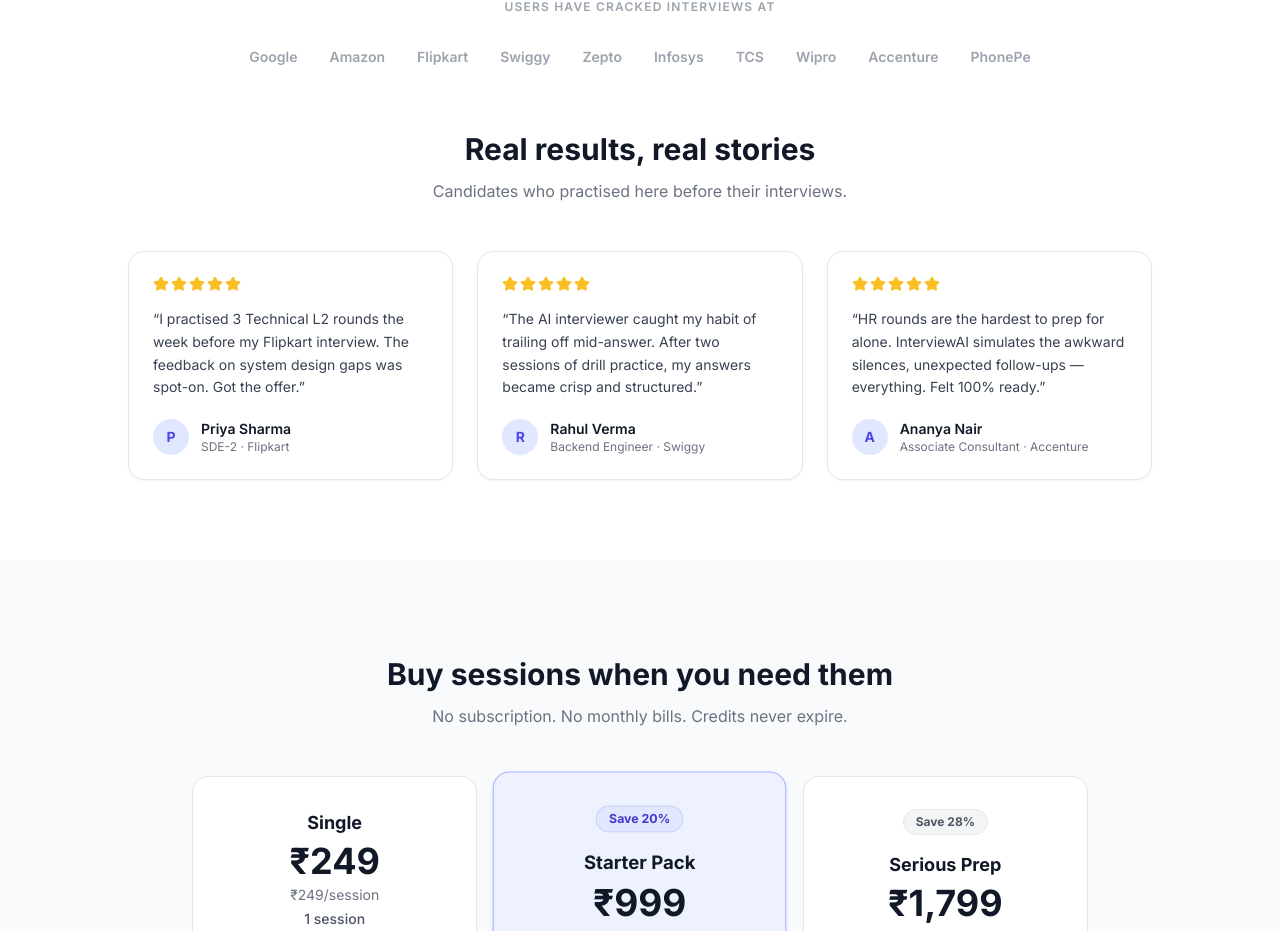
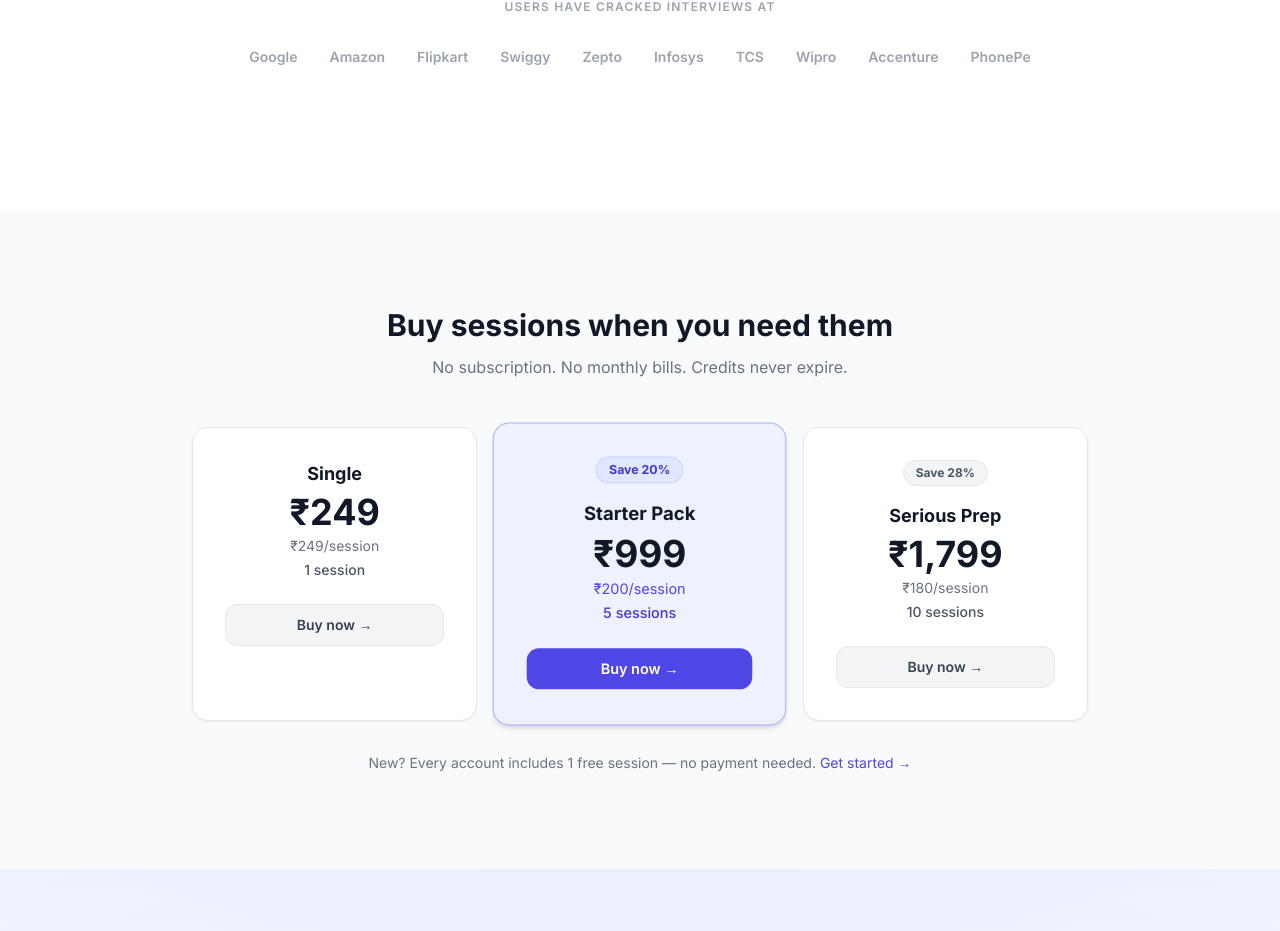
Before and after one commit to siddharthasaxena28/Interview-AI-App, a Next.js app: page / in a window 1280 px wide. Shown: the part 1855-2786 px from the top of the page. Built offline with nearby package versions, Linux system fonts and the light colour scheme; no server answers; the database is empty.

Commit message:
Remove fake testimonial cards, keep company name strip
Testimonials were placeholder data — removed to avoid misleading users.
The aspirational "Users have cracked interviews at" company strip remains.

https://claude.ai/code/session_01Hn3ixCWic1Ewa8cvLVq8yY

```diff
--- a/src/app/page.tsx
+++ b/src/app/page.tsx
@@ -1,5 +1,5 @@
 import Link from 'next/link'
-import { Mic, Brain, BarChart3, CheckCircle, Star, ArrowRight, Zap, Users, Award, Clock } from 'lucide-react'
+import { Mic, Brain, BarChart3, CheckCircle, ArrowRight, Zap, Users, Award, Clock } from 'lucide-react'
 import { createServerSupabaseClient } from '@/lib/supabase-server'
 import FadeIn from '@/components/FadeIn'
 import { StaggerContainer, StaggerItem } from '@/components/Stagger'
@@ -244,60 +244,6 @@ export default async function LandingPage() {
             </div>
           </FadeIn>
 
-          {/* Testimonials */}
-          <FadeIn>
-            <h2 className="text-3xl font-bold text-center text-gray-900 mb-3">
-              Real results, real stories
-            </h2>
-            <p className="text-center text-gray-500 mb-12">
-              Candidates who practised here before their interviews.
-            </p>
-          </FadeIn>
-          <StaggerContainer className="grid md:grid-cols-3 gap-6">
-            {[
-              {
-                name: 'Priya Sharma',
-                role: 'SDE-2',
-                company: 'Flipkart',
-                quote: 'I practised 3 Technical L2 rounds the week before my Flipkart interview. The feedback on system design gaps was spot-on. Got the offer.',
-                rating: 5,
-              },
-              {
-                name: 'Rahul Verma',
-                role: 'Backend Engineer',
-                company: 'Swiggy',
-                quote: 'The AI interviewer caught my habit of trailing off mid-answer. After two sessions of drill practice, my answers became crisp and structured.',
-                rating: 5,
-              },
-              {
-                name: 'Ananya Nair',
-                role: 'Associate Consultant',
-                company: 'Accenture',
-                quote: 'HR rounds are the hardest to prep for alone. InterviewAI simulates the awkward silences, unexpected follow-ups — everything. Felt 100% ready.',
-                rating: 5,
-              },
-            ].map(({ name, role, company, quote, rating }) => (
-              <StaggerItem key={name} lift>
-                <div className="bg-white border border-gray-200 shadow-sm rounded-2xl p-6 h-full flex flex-col">
-                  <div className="flex gap-0.5 mb-4">
-                    {Array.from({ length: rating }).map((_, i) => (
-                      <Star key={i} className="w-4 h-4 fill-amber-400 text-amber-400" />
-                    ))}
-                  </div>
-                  <p className="text-gray-700 text-sm leading-relaxed flex-1 mb-5">&ldquo;{quote}&rdquo;</p>
-                  <div className="flex items-center gap-3">
-                    <div className="w-9 h-9 rounded-full bg-indigo-100 flex items-center justify-center flex-shrink-0">
-                      <span className="text-indigo-600 font-bold text-sm">{name.charAt(0)}</span>
-                    </div>
-                    <div>
-                      <div className="font-semibold text-sm text-gray-900">{name}</div>
-                      <div className="text-xs text-gray-500">{role} · {company}</div>
-                    </div>
-                  </div>
-                </div>
-              </StaggerItem>
-            ))}
-          </StaggerContainer>
         </div>
       </section>
 
```
